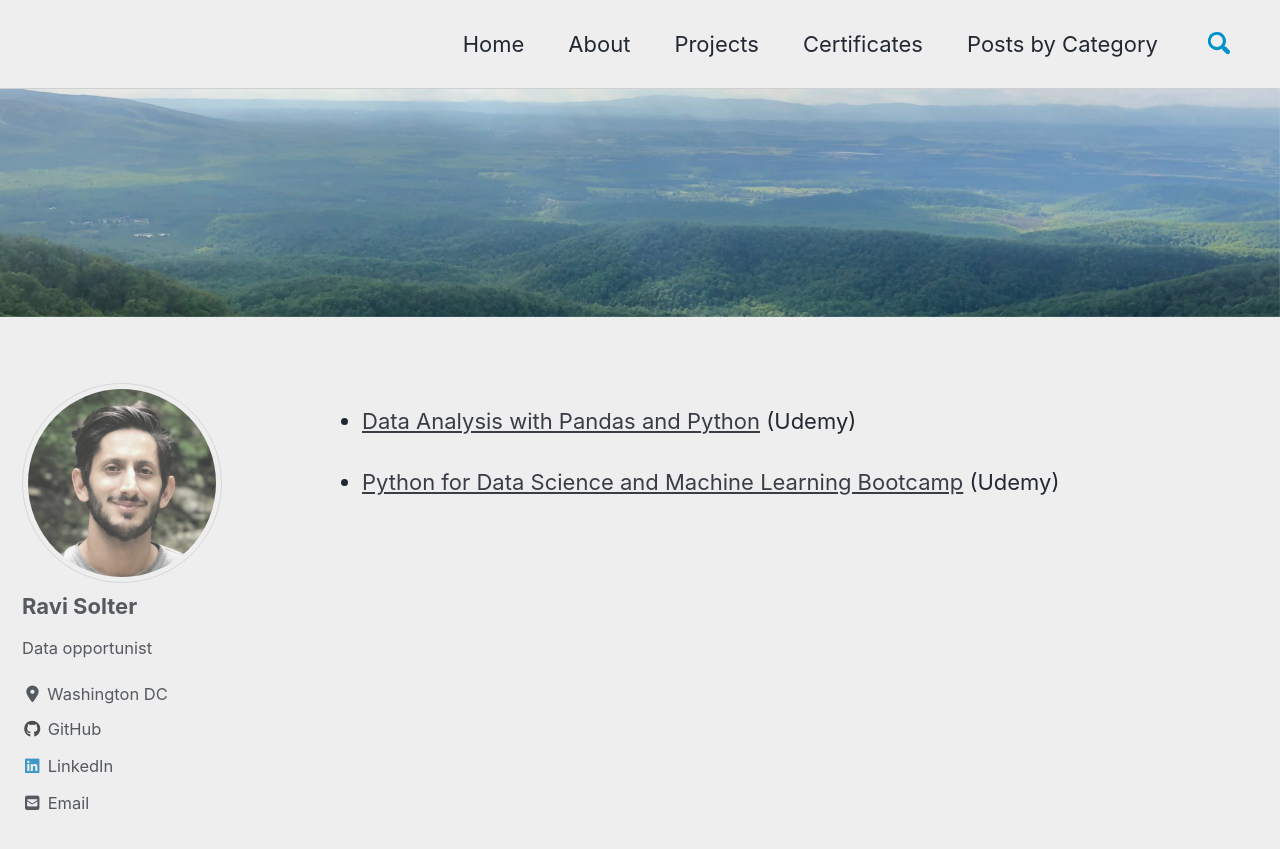
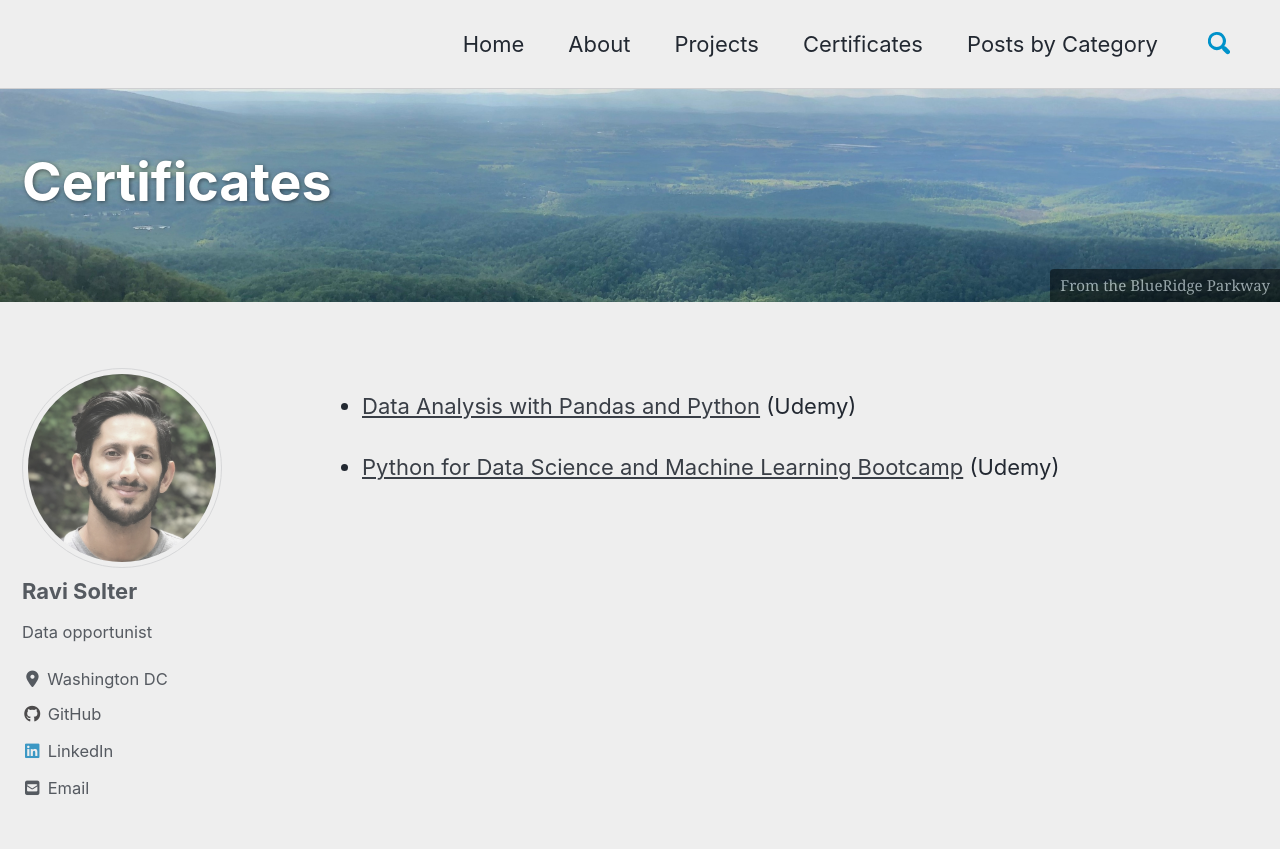
Before and after one commit to rsolter/rsolter.github.io, a Jekyll site: the page built from _pages/certs.md, in a window 1280 px wide and 900 px high. Shown: the top 849 px of the window. Built offline with Jekyll 4.4.1, drawn with Linux system fonts in a browser that asks for light colours; cached includes are drawn as plain includes; nearby versions of some CDN libraries.

Commit message:
overlay image

```diff
--- a/_pages/certs.md
+++ b/_pages/certs.md
@@ -6,7 +6,8 @@ author_profile: true
 read_time: false
 share: false
 header:
-  image: /assets/images/splash2.jpeg
+  overlay_image: /assets/images/splash2.jpeg
+  caption: "From the BlueRidge Parkway"
 ---
 
 
--- a/index.html
+++ b/index.html
@@ -4,5 +4,6 @@ layout: home
 author_profile: true
 paginate: 5
 header:
-  image: /assets/images/splash2.jpeg
+  overlay_image: /assets/images/splash2.jpeg
+  caption: "From the BlueRidge Parkway"
 ---
```
Also changed, not shown: _pages/about.md (+2 -2 lines), _pages/projects.md (+2 -1 lines).
